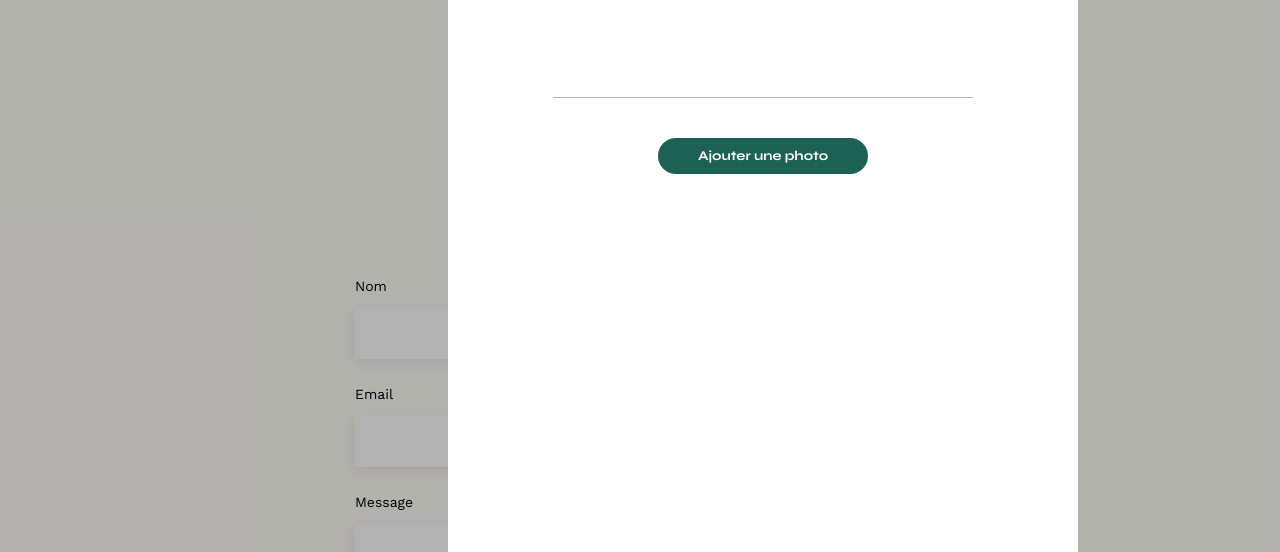
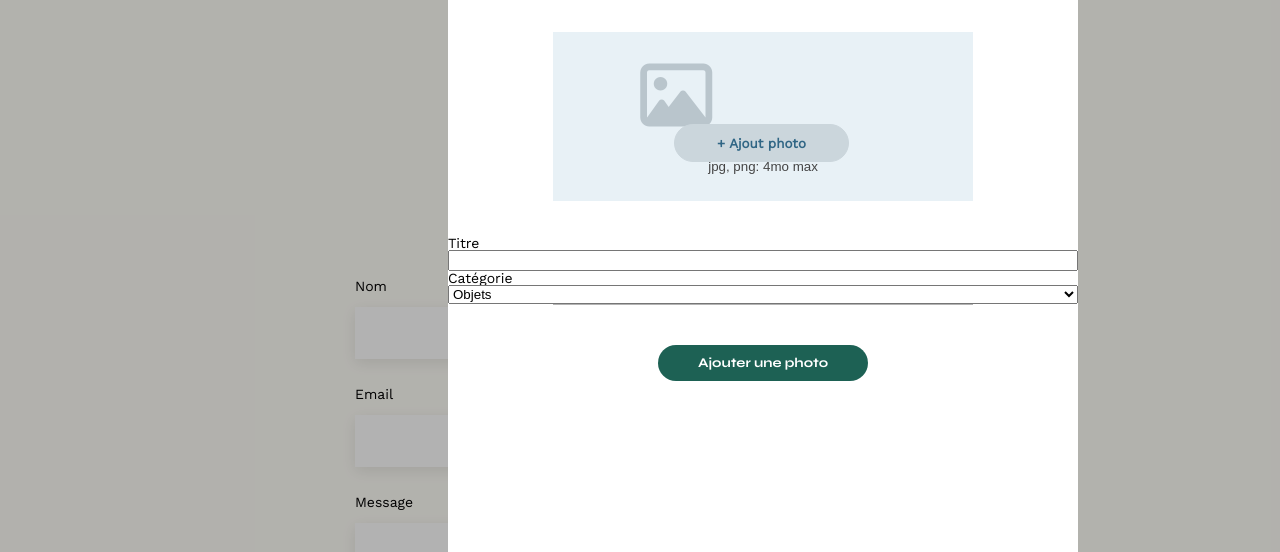
Before and after one commit to lebrun26/Sophie_Bluel, a plain HTML site: page FrontEnd/index.html in a window 1280 px wide. Shown: the part 548-1100 px from the top of the page. Drawn offline with nearby package versions, Linux system fonts and the light colour scheme; no server answers.

Commit message:
Mise en place html css de la modale numéros 2 il reste juste les label et champs de saisis a mettre en place avec css

```diff
--- a/FrontEnd/assets/style.css
+++ b/FrontEnd/assets/style.css
@@ -284,7 +284,7 @@ footer nav ul {
 /* Modale Ajout/Suppression */
 
 /* Display none */
-.modal_admin{
+.modale_admin{
 	display: none;
 }
 /*//////////////////////////////////////////*/
@@ -312,7 +312,7 @@ footer nav ul {
 	justify-content: end;
 	margin: 25px 25px 0 0;
 }
-.modale__container i{
+.modale__container .close_modale i{
 	display: flex;
 	justify-content: end;
 	width: 15px;
@@ -328,7 +328,7 @@ footer nav ul {
 
 .preview_projet{
 	margin: 50px auto;
-	display: flex;
+	display: none; /* Faut penser a remettre en flex ! */
 	flex-direction: row;
 	flex-wrap: wrap;
 	width: 70%;
@@ -358,7 +358,57 @@ footer nav ul {
 	align-items: center;
 	border-radius: 3px;
 }
+/* Ajout suppression: modale 2 */
 
+.add_projet{
+	display: flex;
+	flex-direction: column;
+}
+.btn_add{
+	width: 420px;
+	height: 169px;
+	margin: 35px auto;
+	z-index: 0;
+	border: none;
+	background: #E8F1F6;
+}
+.btn_add_picture{
+	position: absolute;
+	top: 222px;
+	left: 226px;
+	z-index: 0;
+	border: 1px solid #CBD6DC;
+	width: 173px;
+	height: 36px;
+	border-radius: 30px;
+	color: #306685;
+	display: flex;
+	justify-content: center;
+	align-items: center;
+	background: #CBD6DC;
+	font-family: "Work sans", sans-serif;
+	font-weight: bold;
+}
+.fa-image{
+	display: flex;
+	justify-content: center;
+	font-size: 72px;
+	margin-bottom: 18px;
+	color: #B9C5CC;
+}
+#picture{
+	position: relative;
+	opacity: 0;
+	z-index: 1;
+	width: 170px;
+	margin-bottom: 10px;
+}
+.forma_accepted{
+	margin-top: 10px;
+	color: #444444;
+}
+
+/*//////////////////////////////////////*/
 .line__modale{
 	border-top: 1px solid #B3B3B3;
 	width: 420px;
--- a/FrontEnd/index.html
+++ b/FrontEnd/index.html
@@ -59,6 +59,22 @@
 		<div class="close_modale"><i class="fa-solid fa-xmark"></i></div>
 		<h2 class="title__modale">Galerie photo</h2>
 		<div class="preview_projet"></div>
+		<div class="add_projet">
+			<button class="btn_add">
+				<i class="fa-regular fa-image"></i>
+				<input type="file" id="picture" name="picture" accept="image/png, image/jpeg">
+				<p class="btn_add_picture">+ Ajout photo</p>
+				<p class="forma_accepted">jpg, png: 4mo max</p>
+			</button>
+			<label for="title_add_img">Titre</label>
+			<input type="text" id="title_add_img" name="title_add_img">
+			<label for="categories_add">Catégorie</label>
+			<select name="categories_add" id="categories_add">
+				<option>Objets</option>
+				<option>Appartements</option>
+				<option>Hotels & Restaurants</option>
+			</select>
+		</div>
 		<div class="line__modale"></div>
 		<button class="btn__modale">Ajouter une photo</button>
 	</section>
```
